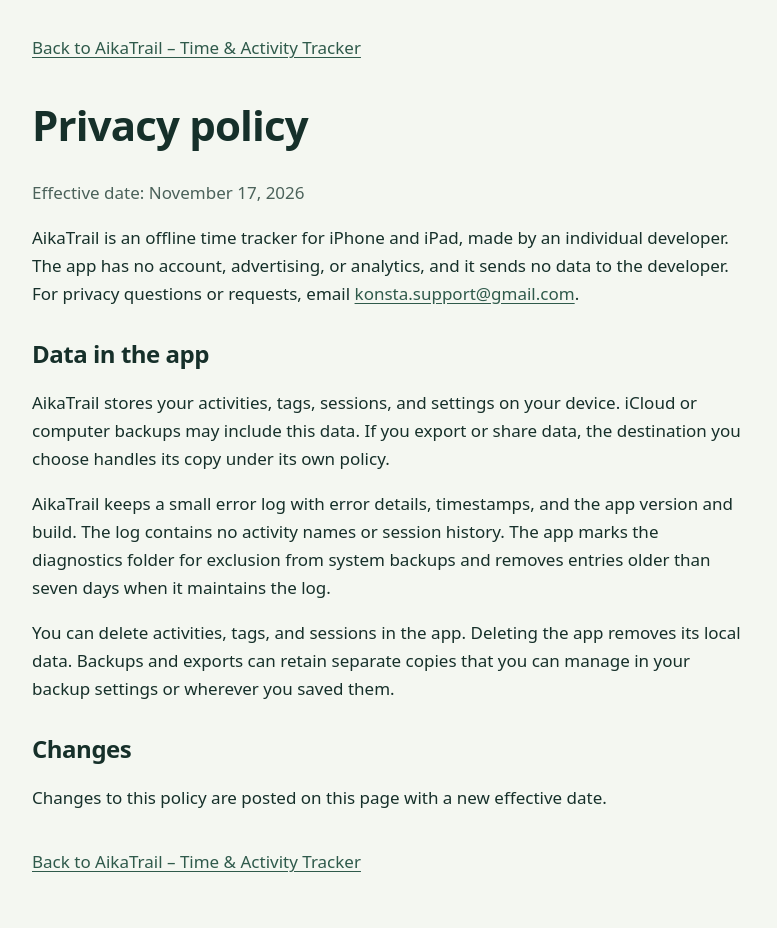
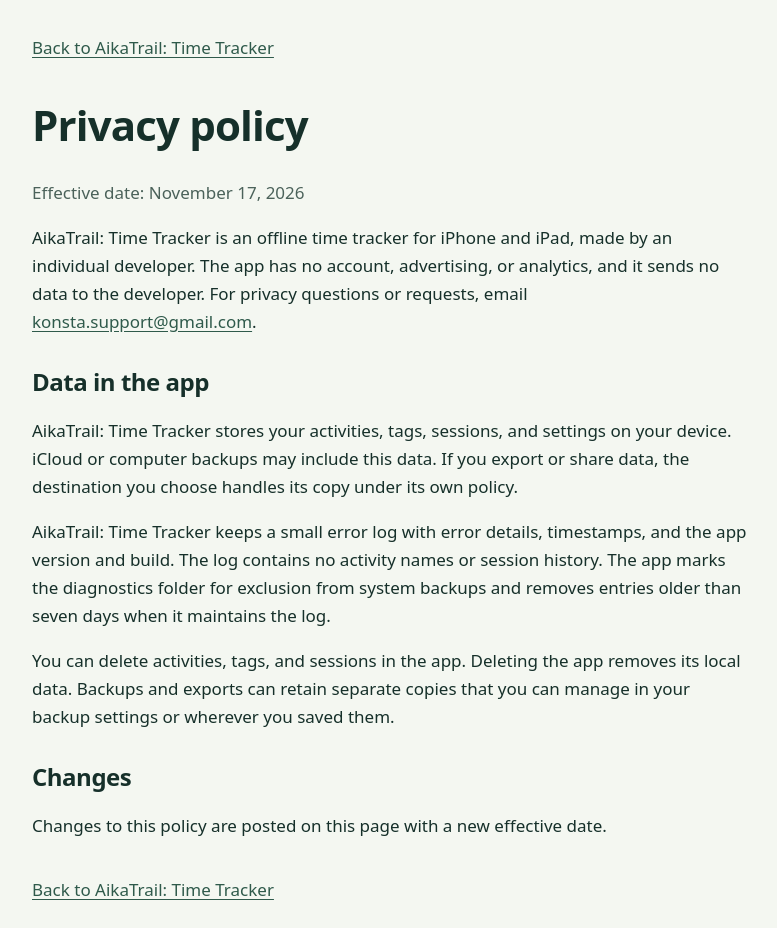
Before and after one commit to KonstantinSenichev/AikaTrail, a plain HTML site: page privacy.html in a window 1280 px wide. Shown: the whole page, without its empty margins (248-1025 px from the left). Before the commit the page ends 900 px from the top, so only its background shows below. Drawn offline with Linux system fonts and the light colour scheme.

Commit message:
Update website app name and subtitle

```diff
--- a/privacy.html
+++ b/privacy.html
@@ -3,8 +3,8 @@
 <head>
 <meta charset="utf-8">
 <meta name="viewport" content="width=device-width, initial-scale=1">
-<title>AikaTrail Privacy Policy</title>
-<meta name="description" content="How AikaTrail handles your data.">
+<title>AikaTrail: Time Tracker Privacy Policy</title>
+<meta name="description" content="How AikaTrail: Time Tracker handles your data.">
 <link rel="icon" href="images/app-icon.png">
 <link rel="apple-touch-icon" href="images/app-icon.png">
 <style>
@@ -28,22 +28,22 @@ footer { margin-top: 36px; }
 <body>
 <div class="wrap">
   <header>
-    <nav aria-label="Site"><a href="index.html">Back to AikaTrail – Time &amp; Activity Tracker</a></nav>
+    <nav aria-label="Site"><a href="index.html">Back to AikaTrail: Time Tracker</a></nav>
     <h1>Privacy policy</h1>
     <p class="updated">Effective date: November 17, 2026</p>
   </header>
   <main>
-    <p>AikaTrail is an offline time tracker for iPhone and iPad, made by an individual developer. The app has no account, advertising, or analytics, and it sends no data to the developer. For privacy questions or requests, email <a href="mailto:konsta.support@gmail.com">konsta.support@gmail.com</a>.</p>
+    <p>AikaTrail: Time Tracker is an offline time tracker for iPhone and iPad, made by an individual developer. The app has no account, advertising, or analytics, and it sends no data to the developer. For privacy questions or requests, email <a href="mailto:konsta.support@gmail.com">konsta.support@gmail.com</a>.</p>
 
     <h2>Data in the app</h2>
-    <p>AikaTrail stores your activities, tags, sessions, and settings on your device. iCloud or computer backups may include this data. If you export or share data, the destination you choose handles its copy under its own policy.</p>
-    <p>AikaTrail keeps a small error log with error details, timestamps, and the app version and build. The log contains no activity names or session history. The app marks the diagnostics folder for exclusion from system backups and removes entries older than seven days when it maintains the log.</p>
+    <p>AikaTrail: Time Tracker stores your activities, tags, sessions, and settings on your device. iCloud or computer backups may include this data. If you export or share data, the destination you choose handles its copy under its own policy.</p>
+    <p>AikaTrail: Time Tracker keeps a small error log with error details, timestamps, and the app version and build. The log contains no activity names or session history. The app marks the diagnostics folder for exclusion from system backups and removes entries older than seven days when it maintains the log.</p>
     <p>You can delete activities, tags, and sessions in the app. Deleting the app removes its local data. Backups and exports can retain separate copies that you can manage in your backup settings or wherever you saved them.</p>
 
     <h2>Changes</h2>
     <p>Changes to this policy are posted on this page with a new effective date.</p>
   </main>
-  <footer><a href="index.html">Back to AikaTrail – Time &amp; Activity Tracker</a></footer>
+  <footer><a href="index.html">Back to AikaTrail: Time Tracker</a></footer>
 </div>
 </body>
 </html>
```
Also changed, not shown: index.html (+3 -3 lines).
